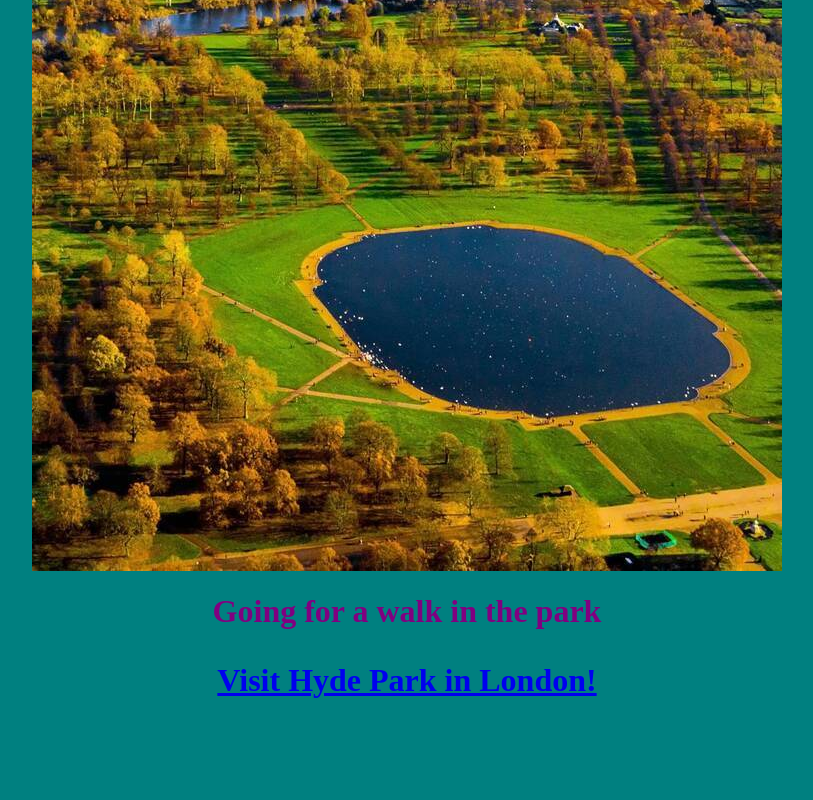
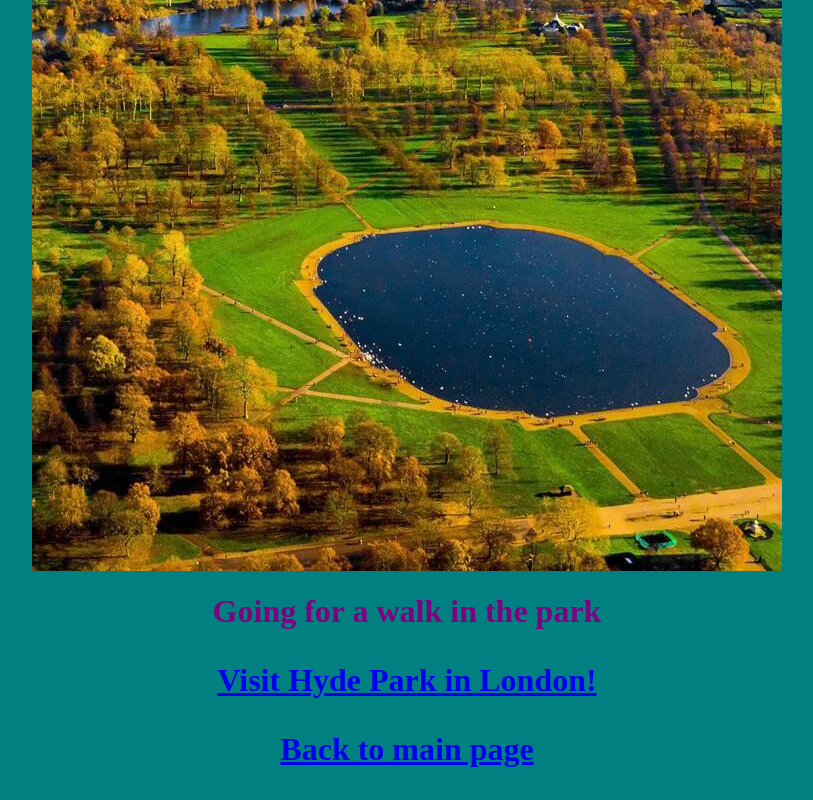
Before and after one commit to tehminghwang/tehminghwang.github.io, a plain HTML site: page interest.html in a window 1280 px wide. Shown: the part 525-1325 px from the top of the page, without its empty margins (233-1046 px from the left). Before the commit the page ends 1256 px from the top, so only its background shows below. Drawn offline with Linux system fonts and the light colour scheme.

Commit message:
My new commit

```diff
--- a/interest.html
+++ b/interest.html
@@ -9,6 +9,9 @@
 	<h1>Going for a walk in the park<h1>
 
 	    <p><a href="https://www.royalparks.org.uk/visit/parks/hyde-park">Visit
-	    Hyde Park in London!</a></p>
+		Hyde Park in London!</a></p>
+
+	    <p><a href="https://tehminghwang.github.io/index.html">Back
+	    to main page</a></p>
   </body>
 </html>
```
